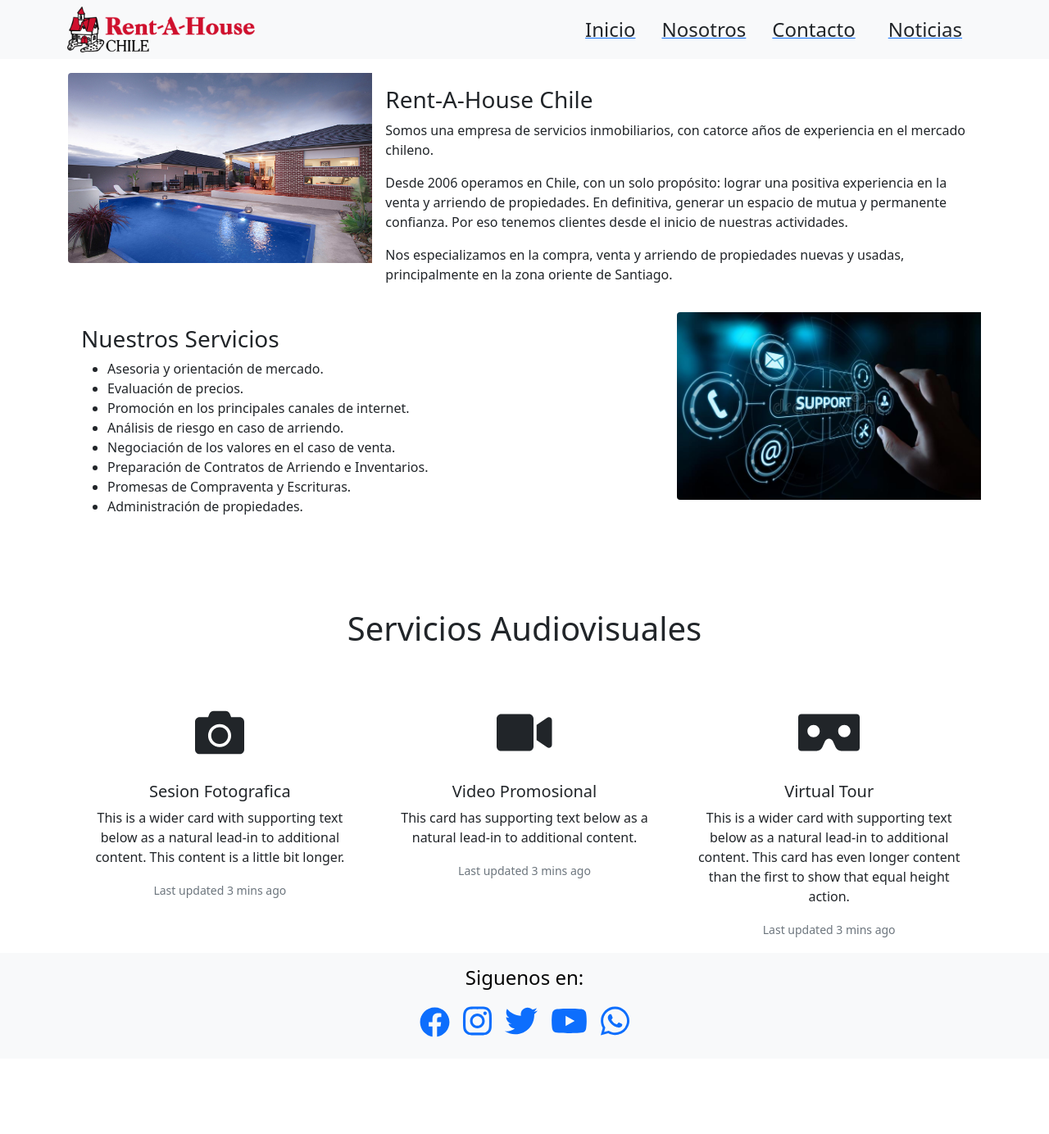
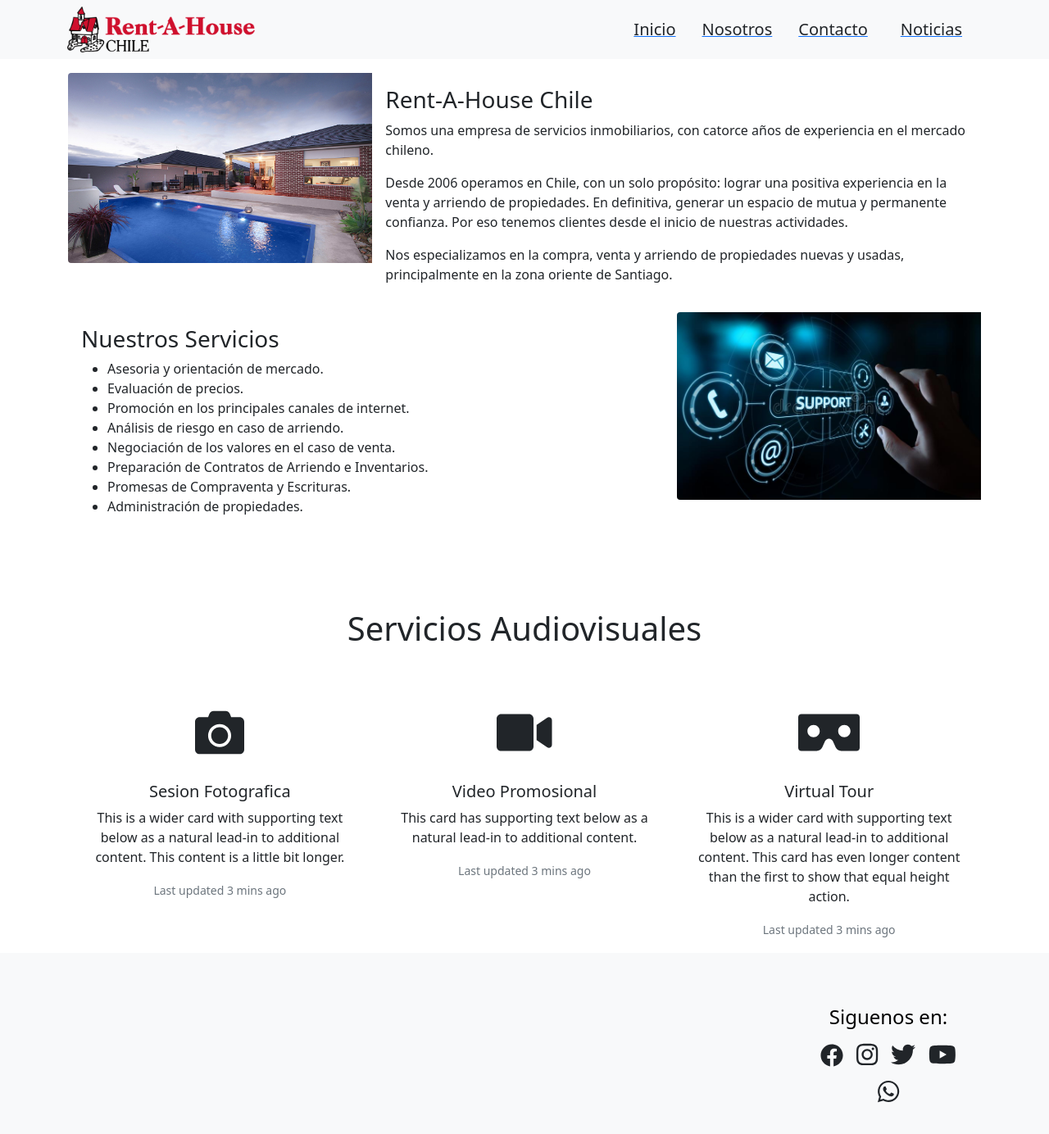
Before and after one commit to mf114090/manuelfilgueirainversiones, a React (Create React App) app: page /About in a window 1280 px wide. Shown: the top 1384 px of the page at 82% size. Before the commit the page ends 1308 px from the top, so only its background shows below. Built offline with nearby package versions, Linux system fonts and the light colour scheme.

Commit message:
arreglos menores en footer y en menu

```diff
--- a/src/Components/Footer.js
+++ b/src/Components/Footer.js
@@ -1,25 +1,48 @@
 import React from "react";
+// import { Link } from "react-router-dom";
 import Rrss from "./Rrss";
+// import Rentahousecl from "../img/rentahousecl.png";;
+
 
 
 const Footer = () => {
     return (
-        <div className="footer bg-light text-dark mb-3">
-			<div className="container-fluid">
-                <div className="ml-auto">
-                    <Rrss/>
+        <div className="container-fluid bg-light text-center">
+
+            <div className="row row-cols-1 row-cols-md-6  text-dark p-5 ">
+                <div className="col-md-8">
+                    {/* <div className="card h-100  text-center bg-light border-light" >
+                        <img src={Rentahousecl} className="d-block w-50"   alt="..."/>
+
+                    </div> */}
                 </div>
+                <div className="col-md-1">
+                    {/* <div className="card h-100 bg-light border-light ">
+
+                        <Link to="/">
+                            <ul className="text-dark ">Inicio</ul>
+                        </Link>
+                        <Link to="/about">
+                            <ul className="text-dark ">Nosotros</ul>
+                        </Link>
+                        <Link to= "/contact">
+                            <ul className=" text-dark">Contacto</ul>
+                        </Link>
+                        <Link to="/news">
+                            <ul className=" text-dark">Noticias</ul>
+                        </Link>
+
+                    </div> */}
+                </div>
+                <div className="col-md-3 bg-light border-light">
 
 
+                        <Rrss/>
 
-
+                </div>
             </div>
         </div>
-
-
-
-
-    )
+	);
 }
 
 export default Footer;
--- a/src/Components/Menu.js
+++ b/src/Components/Menu.js
@@ -14,7 +14,7 @@ const Menu = () => {
 				<div className="ml-auto">
 
 					<Link to="/">
-					<span className="text-dark mb-0 fs-4 p-3">Inicio</span>
+					<span className="text-dark mb-0 fs-5 p-3">Inicio</span>
 
 					</Link>
 
@@ -23,13 +23,13 @@ const Menu = () => {
 						<span className="text-dark mb-0 fs-4">log in</span>
 					</Link> | {" "} */}
 					<Link to="/about">
-						<span className="text-dark mb-0 fs-4 p-3">Nosotros</span>
+						<span className="text-dark mb-0 fs-5 p-3">Nosotros</span>
 					</Link>
 					<Link to= "/contact">
-						<span className=" text-dark mb-0 fs-4 p-3">Contacto</span>
+						<span className=" text-dark mb-0 fs-5 p-3">Contacto</span>
 					</Link>
 					<Link to="/news">
-						<span className=" text-dark mb-0 fs-4 p-4">Noticias</span>
+						<span className=" text-dark mb-0 fs-5 p-4">Noticias</span>
 					</Link>
                 </div>
             </div>
--- a/src/Components/Rrss.js
+++ b/src/Components/Rrss.js
@@ -18,7 +18,7 @@ import {
                     <h4>Siguenos en:</h4>
 
                     <a href ="https://www.facebook.com/manuelfilgueira.rah">
-                        <span className="icon p-2 " style={{fontSize: "37px"}}>
+                        <span className="icon p-2 text-dark" style={{fontSize: "28px"}}>
                             <FontAwesomeIcon icon={faFacebook } />
                         </span>
                     </a>
@@ -26,24 +26,24 @@ import {
 
 
                     <a href="https://www.instagram.com/rentahousechile.oficial">
-                        <span className="icon p-2" style={{fontSize: "40px" }}>
+                        <span className="icon p-2 text-dark" style={{fontSize: "30px" }}>
                             <FontAwesomeIcon icon={faInstagram} />
                         </span>
                     </a>
 
                     <a href="https://twitter.com/RAHSantiagoC">
-                        <span className="icon p-2" style={{fontSize: "40px" }}>
+                        <span className="icon p-2 text-dark" style={{fontSize: "30px" }}>
                             <FontAwesomeIcon icon={faTwitter} />
                         </span>
                     </a>
 
                     <a href="https://www.youtube.com/channel/UCYNmg3HbvoGPS0M_QlgwAhQ">
-                        <span className="icon icon-black p-2" style={{fontSize: "40px" }}>
+                        <span className="icon  p-2 text-dark" style={{fontSize: "30px" }}>
                             <FontAwesomeIcon icon={faYoutube} />
                         </span>
                     </a>
                     <a href="https://www.youtube.com/channel/UCYNmg3HbvoGPS0M_QlgwAhQ">
-                        <span className="icon p-2" style={{fontSize: "40px" }}>
+                        <span className="icon p-2 text-dark" style={{fontSize: "30px" }}>
                             <FontAwesomeIcon icon={faWhatsapp} />
                         </span>
                     </a>
```
